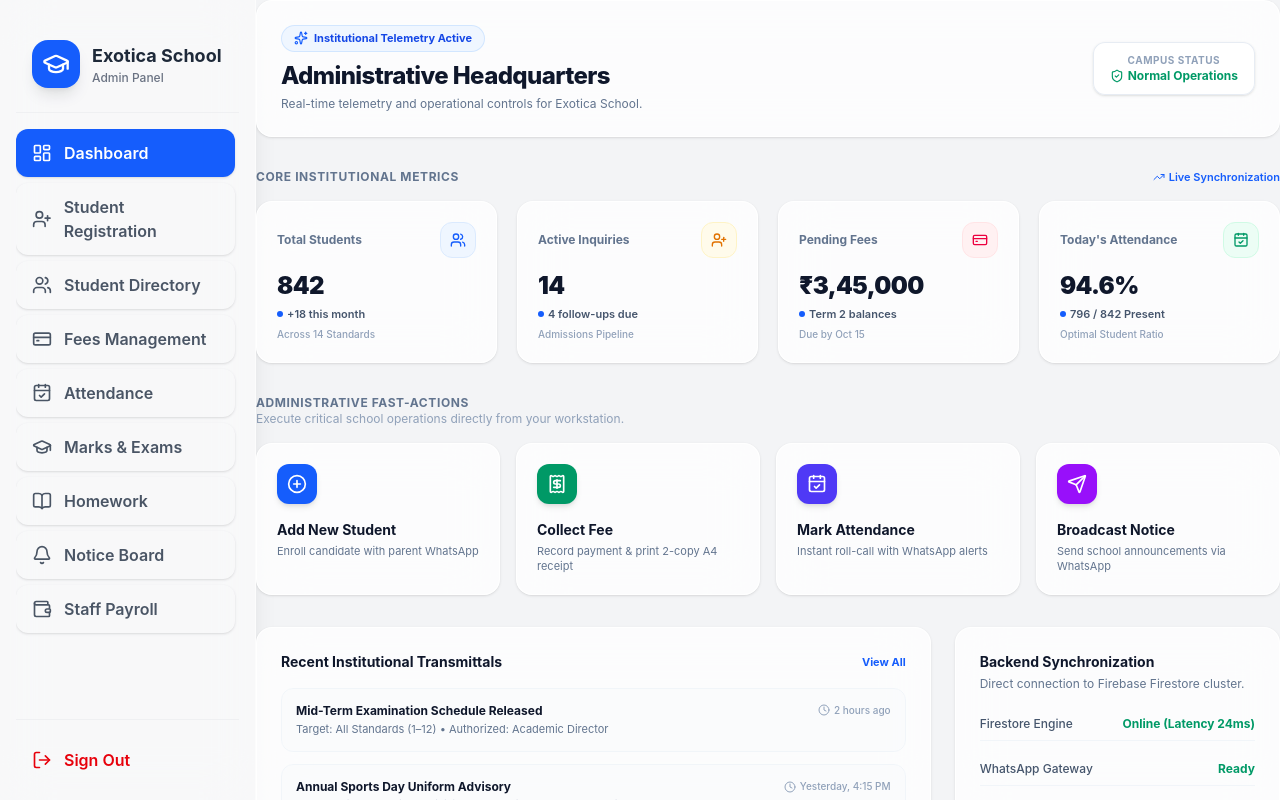
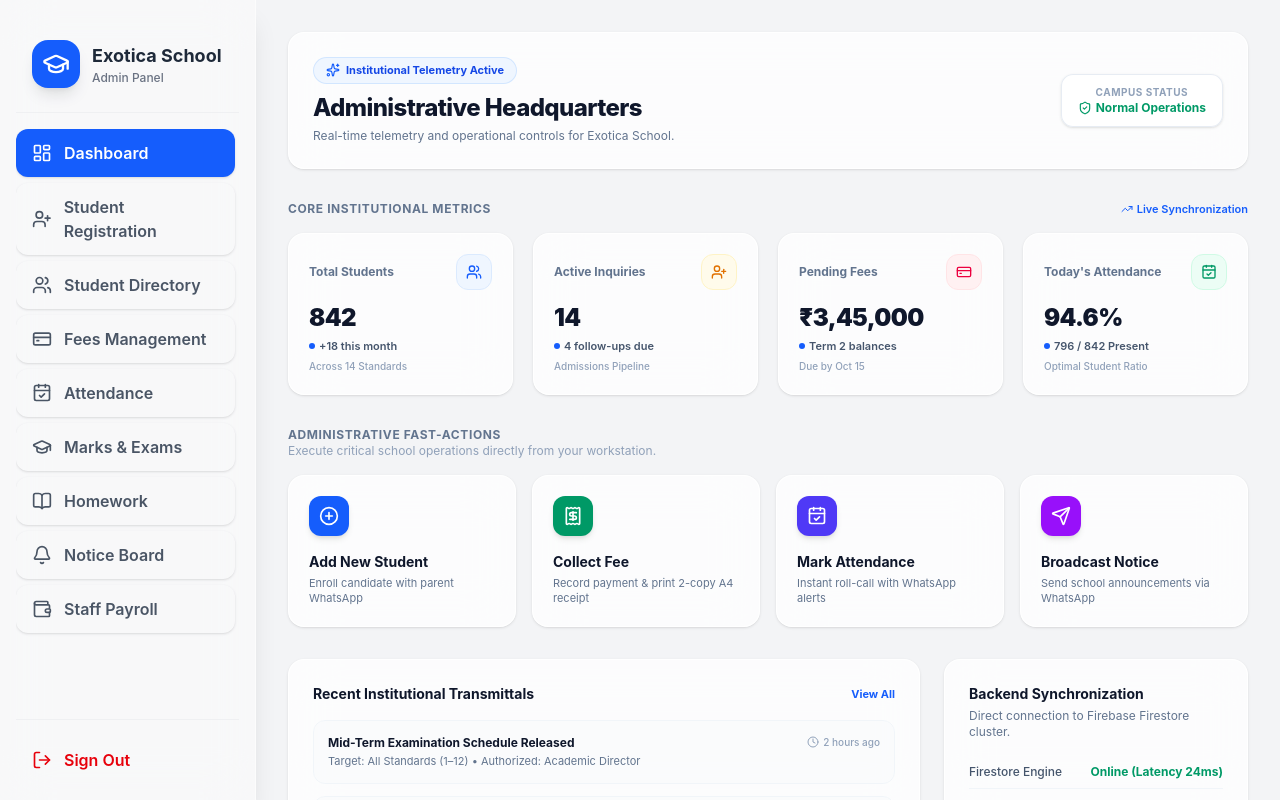
Before and after one commit to exoticaschoolapp/exotica-admin, a React (Vite) app: page / in a window 1280 px wide. Built offline with nearby package versions, Linux system fonts and the light colour scheme.

Commit message:
Added all module routes to App.jsx

```diff
--- a/src/App.jsx
+++ b/src/App.jsx
@@ -16,7 +16,7 @@ export default function App() {
     <Router>
       <div className="flex h-screen bg-gray-100 overflow-hidden">
         <Sidebar />
-        <main className="flex-1 overflow-y-auto">
+        <main className="flex-1 h-screen overflow-y-auto p-8">
           <Routes>
             <Route path="/" element={<Dashboard />} />
             <Route path="/bulk-upload" element={<BulkUpload />} />
```
